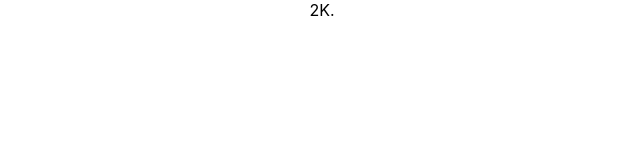
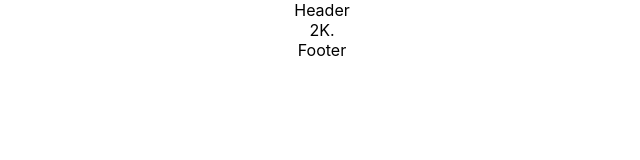
Before and after one commit to pompodar/react, a React (Create React App) app: page / in a window 1280 px wide. Shown: the top 160 px of the page, without its empty margins (318-958 px from the left). Built offline with nearby package versions, Linux system fonts and the light colour scheme.

Commit message:
classesAndFunctionsComponents

```diff
--- a/src/App.js
+++ b/src/App.js
@@ -1,4 +1,6 @@
 import './App.css';
+import Header from './components/Header';
+import Footer from './components/Footer';
 const name = 'Svjat';
 const surName = 'K.';
 
@@ -7,8 +9,10 @@
 function App() {
   return (
     <div className="App">
+      <Header />
       { 1 + 1 }
       {x ? name : surName  }
+      <Footer/>
     </div>
   );
 }
--- /dev/null
+++ b/src/components/Footer.js
@@ -0,0 +1,9 @@
+import React from 'react'
+
+const Footer = () => {
+  return (
+    <div>Footer</div>
+  )
+}
+
+export default Footer
--- /dev/null
+++ b/src/components/Header.js
@@ -0,0 +1,9 @@
+import React, { Component } from 'react'
+
+export default class Header extends Component {
+  render() {
+    return (
+      <div>Header</div>
+    )
+  }
+}
```
